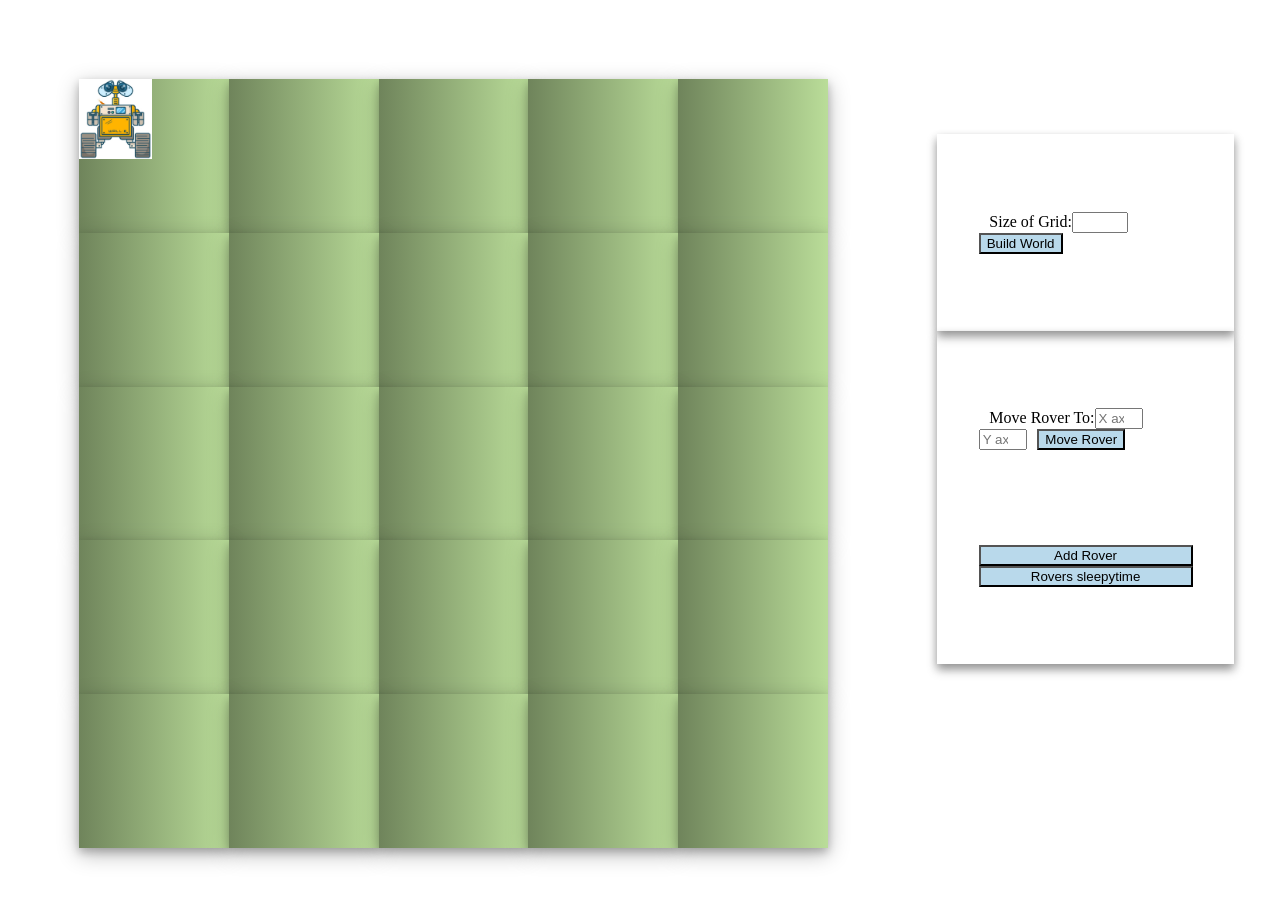
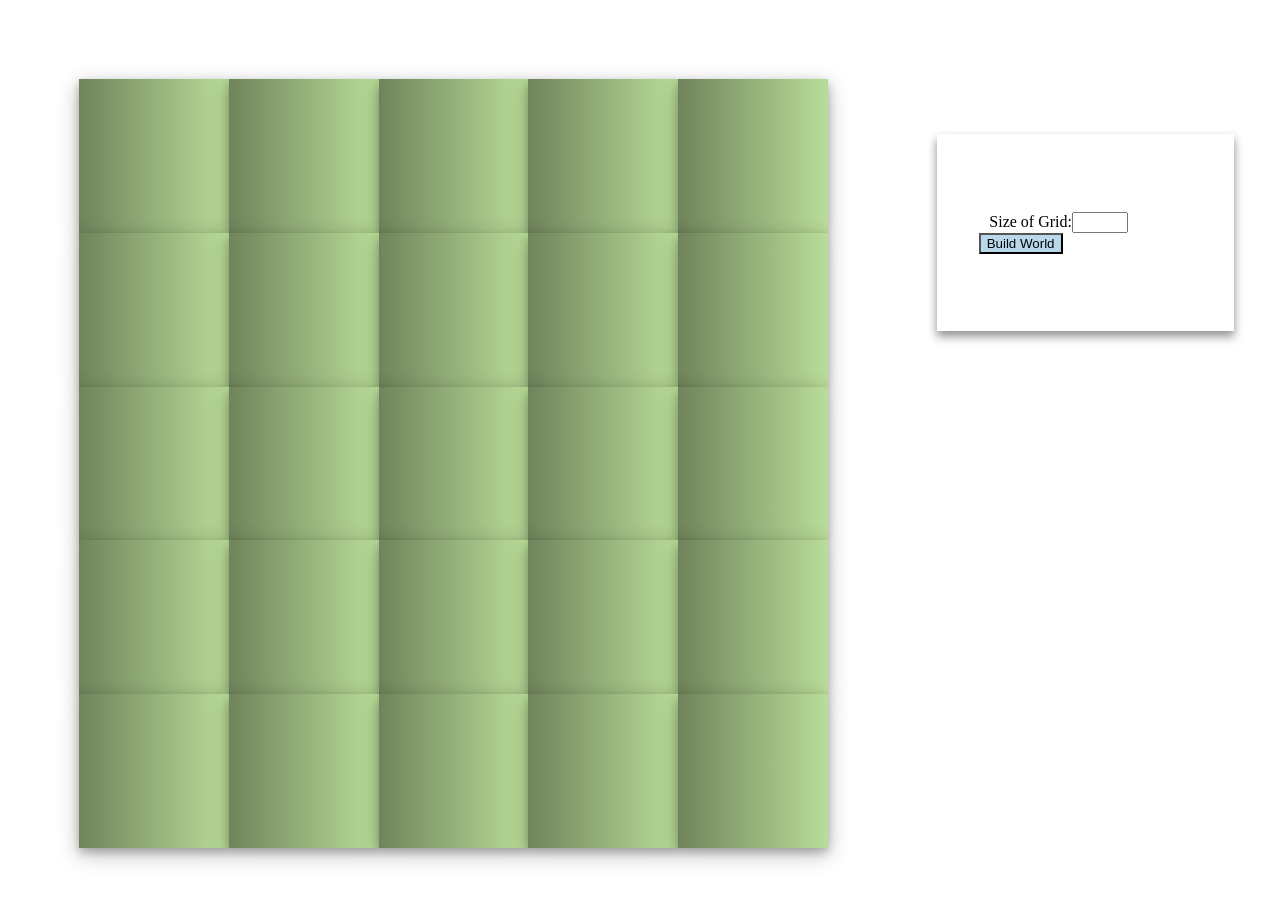
Before and after one commit to wiedld/reactive-rover, a React app in the folder client/: page / in a window 1280 px wide. Shown: the top 902 px of the page. Built offline with nearby package versions, Linux system fonts and the light colour scheme.

Commit message:
make separated logic for robotQueue (robots) vs active robot vs robotUI

```diff
--- a/client/src/grid/index.tsx
+++ b/client/src/grid/index.tsx
@@ -4,7 +4,7 @@ import classNames from 'classnames';
 import Row from '../row';
 import Col from '../col';
 import Tile from '../tile';
-import Robot from '../robot';
+import Robots from '../robots';
 import PhysicalWorld from '../world';
 
 interface GridProps {
@@ -41,7 +41,7 @@ const Grid = injectSheet(styles)(({
             className={classes.grid}
             {...props}
         >
-            <Robot world={world} />
+            <Robots world={world} />
             {[...Array(yAxis).keys()].map(y => {
                 return (
                     <Row key={y} order={y}>
--- a/client/src/pub-sub.ts
+++ b/client/src/pub-sub.ts
@@ -4,7 +4,9 @@ import { RobotType } from "./robot/logic";
 export enum EventType {
     NewWorld = 'new-world',
     NewRobot = "new-robot",
-    RobotMove = 'robot-move'
+    RemoveRobot = "remove-robot",
+    RobotMove = 'robot-move',
+    EmptyRobotQueue = "empty-robot-queue"
 };
 
 type info = PhysicalWorld | RobotType | null;
@@ -22,7 +24,7 @@ export default (function(){
 
             topics[topic][id] = listener;
 
-            console.log('SUB', id);
+            console.log('SUB > event=', topic,',  id=', id);
             console.log('...length of subs', Object.keys(topics[topic]));
 
 
@@ -33,11 +35,17 @@ export default (function(){
             topics[topic] && delete topics[topic][id];
         },
 
+        getSubscribers: function(topic: EventType) {
+            return Object.keys(topics[topic]);
+        },
+
         empty: function(topic: EventType) {
             delete topics[topic];
         },
 
         publish: function(topic: EventType, info: info) {
+            console.log('PUB > event=', topic, ",  info=", info);
+
             if(!hOP.call(topics, topic)) return;
 
             Object.keys(topics[topic]).forEach(id => {
--- a/client/src/robot/logic/hooks.ts
+++ b/client/src/robot/logic/hooks.ts
@@ -47,8 +47,7 @@ export function buildRobot (world: PhysicalWorld): BuildRobotFnReturn {
         */
         // @ts-ignore
         PubSub.subscribe(EventType.NewWorld, r.id, (w: PhysicalWorld) => {
-            PubSub.empty(EventType.NewWorld);
-            PubSub.empty(EventType.NewRobot);
+            // resetAll();
         });
     };
 
@@ -77,7 +76,7 @@ export function buildRobot (world: PhysicalWorld): BuildRobotFnReturn {
 
     const resetAll = useCallback(
         () => {
-            PubSub.empty(EventType.NewWorld);
+            PubSub.publish(EventType.EmptyRobotQueue, null);
         }, []
     );
 
--- a/client/src/robot/ui/hooks.tsx
+++ b/client/src/robot/ui/hooks.tsx
@@ -16,13 +16,17 @@ type buildRobotUiFnReturn = [UIoffset];
     RobotUI is downstream of the Robot.
 */
 export function buildRobotUi (robot: RobotType, init: UIoffset): buildRobotUiFnReturn {
-  const [offset, setOffset] = useState(init);
+  const [offset, setOffset] = useState(init);0
 
+  // @ts-ignore
+  PubSub.subscribe(EventType.NewRobot, robot.id, (r: RobotType) => renderInUI(r));
+  // @ts-ignore
+  PubSub.subscribe(EventType.RemoveRobot, robot.id, (r: RobotType) => removeFromUI(r));
   // @ts-ignore
   PubSub.subscribe(EventType.RobotMove, robot.id, (r: RobotType) => renderInUI(r));
   // @ts-ignore
   PubSub.subscribe(EventType.NewWorld, robot.id, (() => {
-    return () => renderInUI(robot);
+    return () => removeFromUI(robot);
   })());
 
 
@@ -42,8 +46,9 @@ export function buildRobotUi (robot: RobotType, init: UIoffset): buildRobotUiFnR
   }
 
   const removeFromUI = (r: RobotType) => {
-    // FIXME TODO
-    console.log('removeFromUI')
+    // not needed.
+    // because it's already removed from the RobotQueue
+    // --> therefore, removed from UI.
   }
 
   return [offset];
--- a/client/src/robot/ui/ui.tsx
+++ b/client/src/robot/ui/ui.tsx
@@ -37,7 +37,7 @@ const RobotUI = injectSheet(styles)(({
     const maxHeight = `${Math.floor(Math.min(100/(x/4), 100))}px`;
     const style = { top: `${top}px`, left: `${left}px` };
 
-    return (<div className={classes.wrapper} style={style}>
+    return (<div id={robot.id} className={classes.wrapper} style={style}>
             <img {...props} className={classes.img} src={RobotIcon} id={robot.id} style={{maxHeight}} />
         </div>
     );
--- /dev/null
+++ b/client/src/robots/hooks.ts
@@ -0,0 +1,45 @@
+import React, { useState, useEffect } from 'react';
+import { v4 as uuidv4 } from 'uuid';
+import { Dispatch } from './../global-types';
+import { RobotType } from '../robot/logic';
+import PubSub, { EventType } from '../pub-sub';
+
+type Queue = { [id: string]: RobotType };
+type ActiveRobot = null | string;   // robot.id
+type buildRobotQueueFnReturn = [Queue, ActiveRobot];
+
+export function buildRobotQueue (): buildRobotQueueFnReturn {
+    const queueID = uuidv4();
+    const q: Queue = {};
+    const [queue, setQueue] = useState(q);
+    const [activeRobot, setActiveRobot]: [ActiveRobot, Dispatch] = useState(null);
+
+    // @ts-ignore
+    PubSub.subscribe(EventType.NewRobot, queueID, (r: RobotType) => {
+        queue[r.id] = r;
+        console.log(`add ${r.id}, queue=`, queue);
+        setQueue(queue);
+        setActiveRobot(r);
+    });
+
+    // @ts-ignore
+    PubSub.subscribe(EventType.RemoveRobot, queueID, (r: RobotType) => {
+        delete queue[r.id];
+        console.log(`removed ${r.id}, queue=`, queue);
+        setQueue(queue);
+    });
+
+    // @ts-ignore
+    PubSub.subscribe(EventType.EmptyRobotQueue, queueID, () => {
+        Object.keys(queue).forEach(rId => {
+            PubSub.publish(EventType.RemoveRobot, queue[rId]);
+        });
+    });
+
+    // // @ts-ignore
+    // PubSub.subscribe(EventType.NewWorld, queueID, () => {
+    //     PubSub.publish(EventType.EmptyRobotQueue, null);
+    // });
+
+    return [queue, activeRobot];
+}
--- /dev/null
+++ b/client/src/robots/index.ts
@@ -0,0 +1,3 @@
+import Robots from './ui';
+
+export default Robots;
--- /dev/null
+++ b/client/src/robots/ui.tsx
@@ -0,0 +1,45 @@
+import React from 'react';
+import injectSheet, { WithStylesProps } from 'react-jss';
+import classNames from 'classnames';
+import PubSub, { EventType } from "../pub-sub";
+import { RobotType } from "../robot/logic";
+import { buildRobotQueue } from "./hooks";
+import PhysicalWorld from "../world";
+import RobotUI from "../robot/ui";
+import Robot from "../robot";
+
+interface RobotQueue {
+    world: PhysicalWorld;
+}
+
+const styles = {
+};
+
+export type StyledProps = WithStylesProps<typeof styles> & RobotQueue;
+
+
+const RobotQueue = injectSheet(styles)(({
+    world,
+    ...props
+}: StyledProps) => {
+    const [allRobots, activeRobot] = buildRobotQueue();
+
+    console.log("ALL ROBOTS:", allRobots);
+    return (
+        <React.Fragment>
+            {Object.keys(allRobots).map(robotId => {
+                {/* Non-Active robots. */}
+                if (robotId !== activeRobot)
+                    return (
+                        <RobotUI
+                            robot={allRobots[robotId]}
+                            worldSize={world.worldMap.length}
+                        />);
+                {/* Active robot. */}
+                return (<Robot world={world} />);
+            })}
+        </React.Fragment>
+    );
+});
+
+export default RobotQueue;
```
Also changed, not shown: client/src/robot/index.tsx (+6 -1 lines).
